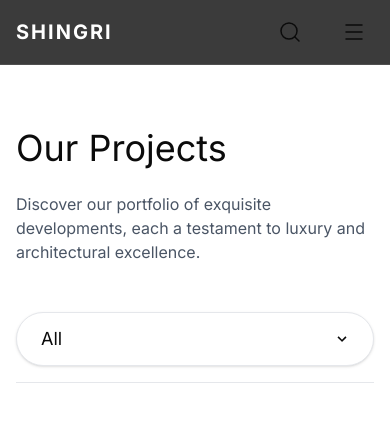
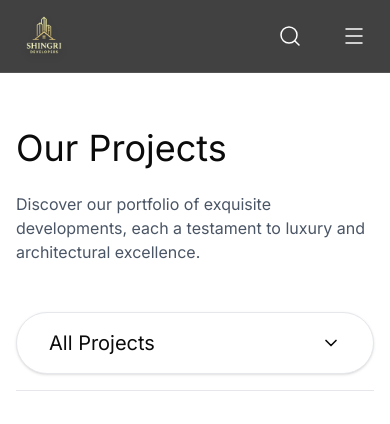
Before and after one commit to deepakparagi/Shingri-Developers, a Next.js app: page /projects in a window 390 px wide. Shown: the top 424 px of the page. Built offline with nearby package versions, Linux system fonts and the light colour scheme.

Commit message:
Update codebase: Fix logo path, enhance navbar style, redesign project filter

```diff
--- a/app/projects/page.tsx
+++ b/app/projects/page.tsx
@@ -1,7 +1,8 @@
 "use client";
 
 import { useState } from "react";
-import { motion } from "framer-motion";
+import { motion, AnimatePresence } from "framer-motion";
+import { ChevronDown } from "lucide-react";
 import PropertyCard from "@/components/PropertyCard";
 import Link from "next/link";
 import Footer from "@/components/Footer";
@@ -9,6 +10,7 @@ import { allProjects } from "@/data/projects";
 
 export default function ProjectsPage() {
     const [filter, setFilter] = useState("All");
+    const [isDropdownOpen, setIsDropdownOpen] = useState(false);
 
     const filteredProjects = filter === "All"
         ? allProjects
@@ -24,20 +26,49 @@ export default function ProjectsPage() {
 
                 {/* Filter Tabs & Dropdown */}
                 <div className="mb-16 border-b border-gray-200 pb-4">
-                    {/* Mobile Dropdown */}
-                    <div className="md:hidden relative">
-                        <select
-                            value={filter}
-                            onChange={(e) => setFilter(e.target.value)}
-                            className="w-full appearance-none bg-white border border-gray-200 rounded-full py-3 px-6 text-lg font-serif text-monte-black focus:outline-none focus:border-monte-black transition-all shadow-sm"
+                    {/* Mobile Custom Dropdown */}
+                    <div className="md:hidden relative z-50">
+                        <button
+                            onClick={() => setIsDropdownOpen(!isDropdownOpen)}
+                            className="w-full bg-white border border-gray-200 rounded-full py-4 px-8 flex justify-between items-center text-xl font-serif text-monte-black shadow-sm hover:border-monte-black transition-colors"
                         >
-                            {["All", "Ongoing", "Upcoming", "Completed"].map((tab) => (
-                                <option key={tab} value={tab}>{tab}</option>
-                            ))}
-                        </select>
-                        <div className="pointer-events-none absolute inset-y-0 right-0 flex items-center px-6 text-monte-black">
-                            <svg className="fill-current h-4 w-4" xmlns="http://www.w3.org/2000/svg" viewBox="0 0 20 20"><path d="M9.293 12.95l.707.707L15.657 8l-1.414-1.414L10 10.828 5.757 6.586 4.343 8z" /></svg>
-                        </div>
+                            <span>{filter} Projects</span>
+                            <motion.div
+                                animate={{ rotate: isDropdownOpen ? 180 : 0 }}
+                                transition={{ duration: 0.3 }}
+                            >
+                                <ChevronDown size={20} />
+                            </motion.div>
+                        </button>
+
+                        <AnimatePresence>
+                            {isDropdownOpen && (
+                                <motion.div
+                                    initial={{ opacity: 0, y: -10, scale: 0.95 }}
+                                    animate={{ opacity: 1, y: 0, scale: 1 }}
+                                    exit={{ opacity: 0, y: -10, scale: 0.95 }}
+                                    transition={{ duration: 0.2 }}
+                                    className="absolute top-full left-0 right-0 mt-2 bg-white rounded-3xl shadow-xl border border-gray-100 overflow-hidden"
+                                >
+                                    {["All", "Ongoing", "Upcoming", "Completed"].map((tab) => (
+                                        <button
+                                            key={tab}
+                                            onClick={() => {
+                                                setFilter(tab);
+                                                setIsDropdownOpen(false);
+                                            }}
+                                            className={`w-full py-4 px-8 text-left text-lg font-serif transition-colors hover:bg-gray-50 flex justify-between items-center ${filter === tab ? "text-monte-black font-medium bg-gray-50" : "text-gray-500"
+                                                }`}
+                                        >
+                                            {tab}
+                                            {filter === tab && (
+                                                <motion.div layoutId="check" className="w-2 h-2 rounded-full bg-monte-gold" />
+                                            )}
+                                        </button>
+                                    ))}
+                                </motion.div>
+                            )}
+                        </AnimatePresence>
                     </div>
 
                     {/* Desktop Tabs */}
--- a/components/Footer.tsx
+++ b/components/Footer.tsx
@@ -2,6 +2,7 @@
 
 import { ArrowRight, Instagram, Youtube, Twitter } from "lucide-react";
 import Link from "next/link";
+import Image from "next/image";
 
 export default function Footer() {
     return (
@@ -10,7 +11,14 @@ export default function Footer() {
 
                 {/* Brand Column */}
                 <div>
-                    <h3 className="text-3xl font-serif mb-6">SHINGRI</h3>
+                    <div className="relative h-20 w-48 mb-6">
+                        <Image
+                            src="/images/logo.png"
+                            alt="SHINGRI Developers"
+                            fill
+                            className="object-contain object-left"
+                        />
+                    </div>
                     <p className="text-white/60 mb-6 max-w-xs">
                         Redefining luxury living in India. Exclusive properties for the discerning investor.
                     </p>
--- a/components/Header.tsx
+++ b/components/Header.tsx
@@ -62,15 +62,23 @@ export default function Header() {
     return (
         <>
             <header className={cn(
-                "fixed top-0 left-0 w-full z-[100] flex justify-between items-center px-4 md:px-8 lg:px-24 py-4 md:py-6 transition-all duration-300",
+                "fixed top-0 left-0 w-full z-[100] flex justify-between items-center px-4 md:px-8 lg:px-12 py-4 md:py-6 transition-all duration-300 text-white",
                 scrolled || !isHomePage
-                    ? "bg-monte-black/80 backdrop-blur-md border-b border-white/10 py-3 md:py-4"
-                    : "mix-blend-difference"
+                    ? "bg-[#121212]/80 backdrop-blur-md py-3 md:py-4 border-b border-white/10"
+                    : "bg-gradient-to-b from-neutral-900/90 via-neutral-900/60 to-transparent pt-6 md:pt-8"
             )}>
-                <div className="flex items-center justify-between gap-8">
+                <div className="flex items-center justify-between gap-8 ml-1">
                     {/* Logo */}
-                    <Link href="/" className="text-xl md:text-2xl font-serif font-bold tracking-widest text-white z-50">
-                        SHINGRI
+                    <Link href="/" className="relative z-50 flex-shrink-0">
+                        <div className="relative h-12 w-28 md:h-16 md:w-40 transition-transform duration-300 hover:scale-105">
+                            <Image
+                                src="/images/logo.png"
+                                alt="SHINGRI Developers"
+                                fill
+                                className="object-contain object-left drop-shadow-[0_4px_3px_rgba(0,0,0,0.25)] filter brightness-110 contrast-125"
+                                priority
+                            />
+                        </div>
                     </Link>
                 </div>
 
@@ -78,7 +86,7 @@ export default function Header() {
                 <nav className="hidden md:flex items-center gap-8 mr-8">
                     {navLinks.map((link) => (
                         <motion.div key={link.href} whileHover={{ scale: 1.05 }} whileTap={{ scale: 0.95 }}>
-                            <Link href={link.href} className="text-sm tracking-widest hover:text-gray-300 transition-colors uppercase relative group">
+                            <Link href={link.href} className="text-sm tracking-widest hover:text-gray-300 transition-colors uppercase relative group drop-shadow-md font-medium">
                                 {link.label}
                                 <span className="absolute -bottom-1 left-0 w-0 h-[1px] bg-white transition-all duration-300 group-hover:w-full"></span>
                             </Link>
@@ -86,7 +94,7 @@ export default function Header() {
                     ))}
                 </nav>
 
-                <div className="flex items-center gap-6 z-50">
+                <div className="flex items-center gap-6 z-50 flex-shrink-0">
                     <button
                         onClick={toggleSearch}
                         className="p-2 hover:bg-white/10 rounded-full transition-colors"
--- a/components/PropertyCard.tsx
+++ b/components/PropertyCard.tsx
@@ -40,7 +40,7 @@ export default function PropertyCard({ property }: { property: PropertyProps })
                 </div>
 
                 {/* Bottom Drawer */}
-                <div className="absolute bottom-0 left-0 w-full bg-white/95 backdrop-blur-sm p-8 transition-transform duration-500 translate-y-[calc(100%-0px)] group-hover:translate-y-0">
+                <div className="absolute bottom-0 left-0 w-full bg-white/95 backdrop-blur-sm p-8 transition-transform duration-500 translate-y-0 md:translate-y-[calc(100%-0px)] md:group-hover:translate-y-0">
                     <div className="flex justify-between items-end mb-4">
                         <div>
                             <p className="text-gray-500 text-sm uppercase tracking-wider mb-1">Price</p>
```
Also changed, not shown: public/images/logo.png (added).
